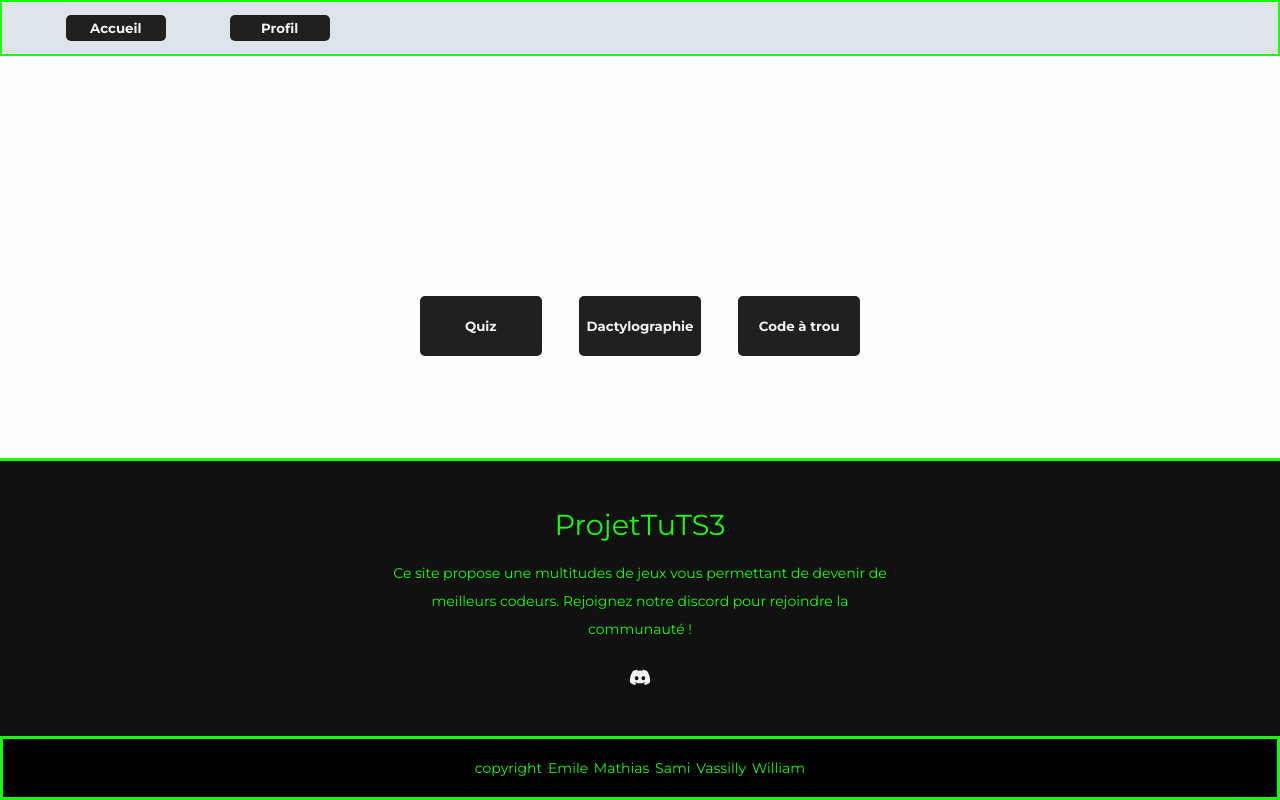
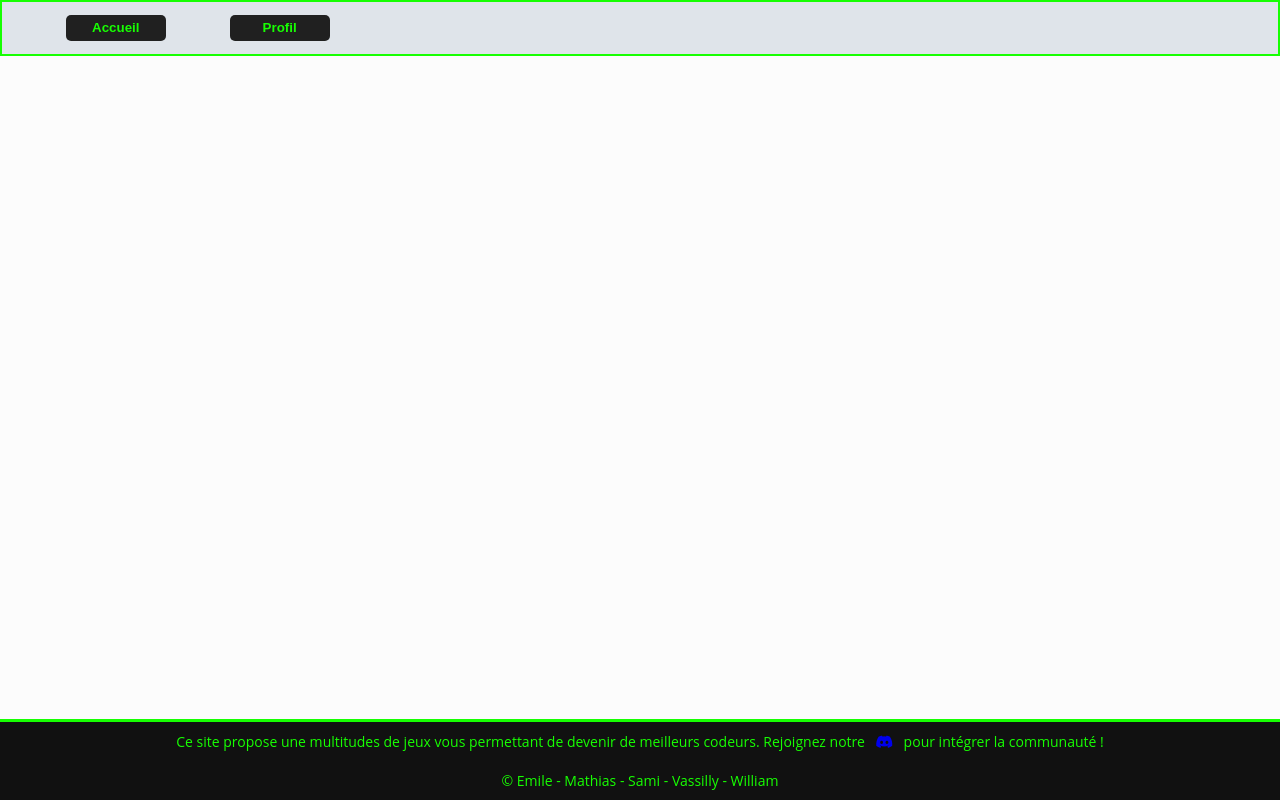
Before and after one commit to Emiliolosbostos/Projet-tuteure-s3, a PHP site: page /pages/home.php in a window 1280 px wide. Run offline with PHP 8.4, Linux system fonts and the light colour scheme.

Commit message:
réorganisation arborescence, modification footer

```diff
--- a/includes/footer.php
+++ b/includes/footer.php
@@ -21,7 +21,6 @@
             height: auto;
             width: 100vw;
             font-family: "Open Sans";
-            padding-top: 40px;
             color: #fff;
             border-top : solid #17ff02;
         }
@@ -32,17 +31,8 @@
             flex-direction: column;
             text-align: center;
         }
-        .footer1 h3{
-            font-size: 1.8rem;
-            font-weight: 400;
-            text-transform: capitalize;
-            line-height: 3rem;
-            color : #17ff02;
-        }
         .footer1 p{
-            max-width: 500px;
             margin: 10px auto;
-            line-height: 28px;
             font-size: 14px;
             color : #17ff02;
         }
@@ -68,39 +58,14 @@
         .reseaux a:hover i{
             color: #17ff02;
         }
-
-        .footer2{
-            background: #000;
-            width: 100vw;
-            padding: 20px 0;
-            text-align: center;
-            border : solid #17ff02;
-        }
-        .footer2 p{
-            font-size: 14px;
-            word-spacing: 2px;
-            color : #17ff02;
-        }
-        .footer2 span{
-            text-transform: uppercase;
-            opacity: .4;
-            font-weight: 200;
-            color : #17ff02;
-        }
     </style>
     <link rel="stylesheet" href="https://stackpath.bootstrapcdn.com/font-awesome/4.7.0/css/font-awesome.min.css">
 </head>
 <body>
     <footer>
         <div class="footer1">
-            <h3>ProjetTuTS3</h3>
-            <p>Ce site propose une multitudes de jeux vous permettant de devenir de meilleurs codeurs. Rejoignez notre discord pour rejoindre la communauté !</p>
-            <ul class="reseaux">
-                <li><a href="https://discord.gg/6P7NYZGK"><i class="fab fa-discord"></i></a></li>
-            </ul>
-        </div>
-        <div class="footer2">
-            <p>copyright Emile Mathias Sami Vassilly William</p>
+            <p>Ce site propose une multitudes de jeux vous permettant de devenir de meilleurs codeurs. Rejoignez notre &ensp;<a href="https://discord.gg/6P7NYZGK"><i class="fab fa-discord"></i></a>&ensp; pour intégrer la communauté !</p>
+            <p>&copy; Emile - Mathias - Sami - Vassilly - William</p>
         </div>
     </footer>
 </body>
```
Also changed, not shown: pages/jeu.php (deleted, +0 -78 lines), assets/css/accueil.css (renamed from public/stylesheet/accueil.css), assets/css/perso.css (renamed from public/stylesheet/perso.css), assets/css/quiz.css (renamed from public/stylesheet/quiz.css), assets/css/style.css (renamed from public/stylesheet/style.css), assets/js/dactylo.js (added), assets/js/quiz.js (renamed from public/javascripts/quiz.js), client/dactylo.php (renamed from pages/dactylo.php), client/pdo.php (renamed from pages/pdo.php).
